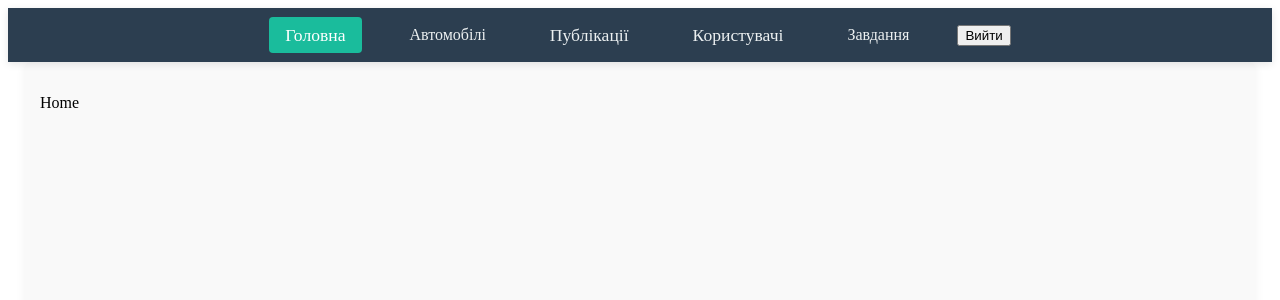
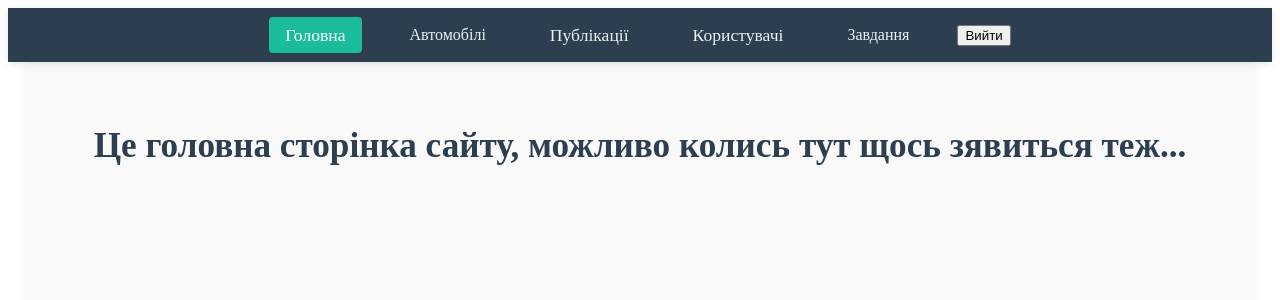
Before and after one commit to Oleksandr-VFU/hw52react-final-project, a React (Vite) app: page / in a window 1280 px wide. Shown: the top 300 px of the page. Built offline with nearby package versions, Linux system fonts and the light colour scheme.

Commit message:
Refactor: clean up and restructure page components for maintainability

```diff
--- a/src/components/pages/Home.tsx
+++ b/src/components/pages/Home.tsx
@@ -2,7 +2,9 @@ import React from 'react'
 
 const Home = () => {
   return (
-    <div>Home</div>
+    <div>
+      <h1 className="home-title">Це головна сторінка сайту, можливо колись тут щось зявиться теж...</h1>
+    </div>
   )
 }
 
--- a/src/components/pages/Products.tsx
+++ b/src/components/pages/Products.tsx
@@ -47,23 +47,23 @@ const Products = () => {
 
   return (
       <div>
-        <h1>Cars</h1>
+        <h1 className="home-title">Сучасні Автомобілі</h1>
         <div className="products-filter-panel">
           <div className="products-filter">
             <div className="products-filter__group">
-              <label className="products-filter__label" htmlFor="filter">Фільтр за назвою</label>
+              <label className="products-filter__label" htmlFor="filter">Фільтр за назвою:</label>
               <input ref={inputRef} id="filter" className="products-filter__input" type="text" placeholder="Фільтрувати за назвою..." onChange={(e) => debouncedSetName(e.target.value)}/>
             </div>
             <SelectField
               id="sort"
-              label="Сортувати за"
+              label="Сортувати за:"
               options={SORT_BY_LIST}
               value={sort}
               onChangeSelect={(e) => setSort(e.target.value)}
             />
             <SelectField
               id="order"
-              label="Порядок"
+              label="Порядок:"
               options={ORDER_LIST}
               value={order}
               onChangeSelect={(e) => setOrder(e.target.value)}
```
